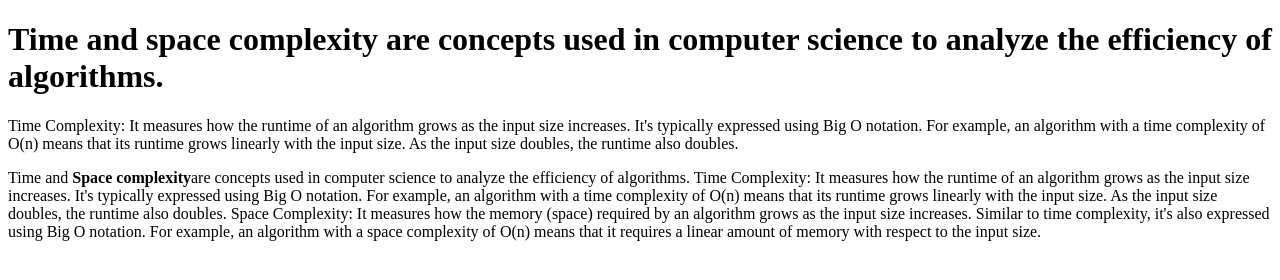
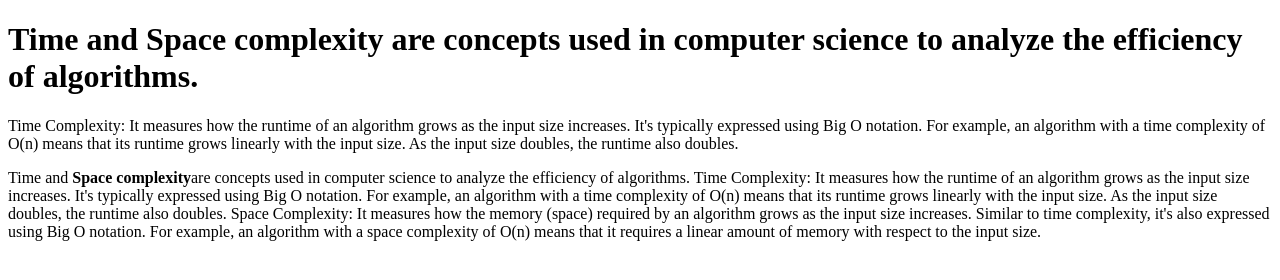
Before and after one commit to acciojob/time-and-space-complexity-hemanthbommana, a website: page main.html in a window 1280 px wide. Drawn offline with Linux system fonts and the light colour scheme.

Commit message:
created a submission

```diff
--- a/main.html
+++ b/main.html
@@ -8,7 +8,7 @@
 
 <body>
 	<!-- the entire body must be written by student -->
-	<h1>Time and space complexity are concepts used in computer science to analyze the efficiency of algorithms.</h1>
+	<h1>Time and Space complexity are concepts used in computer science to analyze the efficiency of algorithms.</h1>
 	<p>Time Complexity: It measures how the runtime of an algorithm grows as the input size increases. It's typically expressed using Big O notation. For example, an algorithm with a time complexity of O(n) means that its runtime grows linearly with the input size. As the input size doubles, the runtime also doubles.</p>
 	<p>
 Time and <b>Space complexity</b>are concepts used in computer science to analyze the efficiency of algorithms.
```
